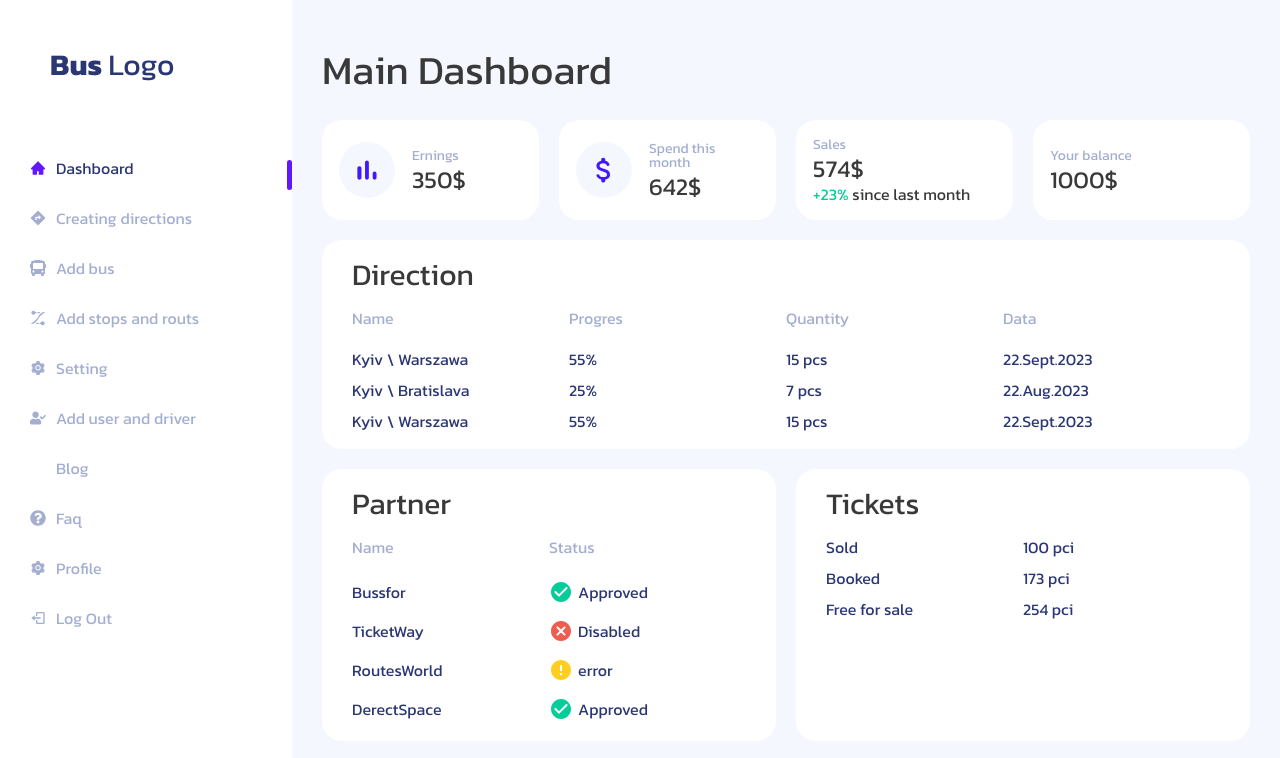
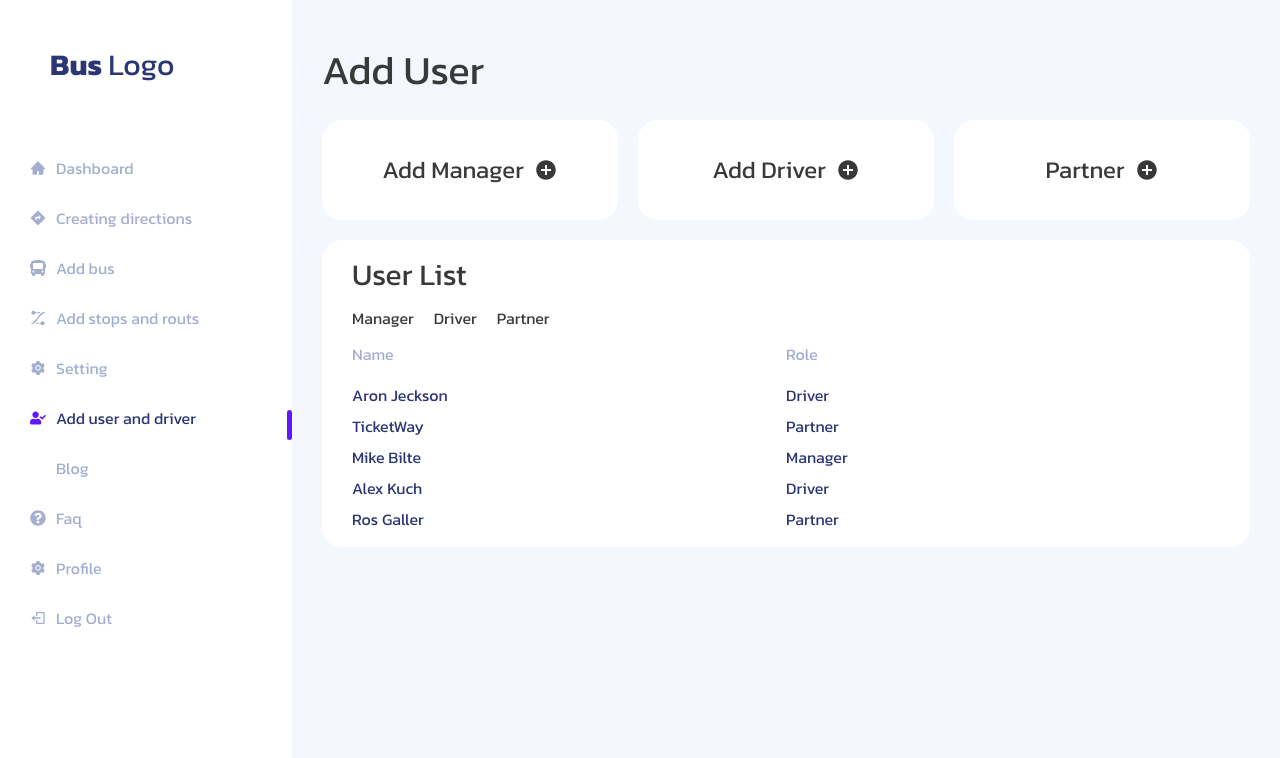
Before and after one commit to click-SK/by-ticket-bus, a React (Create React App) app: page /admin in a window 1280 px wide. Shown: the top 758 px of the page. Built offline with nearby package versions, Linux system fonts and the light colour scheme; some icons are missing.

Commit message:
admin add user

```diff
--- a/src/components/admin/AdminPanel.jsx
+++ b/src/components/admin/AdminPanel.jsx
@@ -19,11 +19,11 @@ import { Link } from 'react-router-dom';
 
 const AdminPanel = () => {
 
-    const [isDashboadr, setIsDashboadr] = useState(true)
+    const [isDashboadr, setIsDashboadr] = useState(false)
     const [isDirection, setIsDirection] = useState(false)
     const [isBlog, setIsBlog] = useState(false)
     const [isFaq, setIsFaq] = useState(false)
-    const [isAddUser, setIsAddUser] = useState(false)
+    const [isAddUser, setIsAddUser] = useState(true)
 
     const hendlerOpenDashboadr = () => {
         setIsDashboadr(true)
--- a/src/components/admin/addUser/AddUser.jsx
+++ b/src/components/admin/addUser/AddUser.jsx
@@ -3,9 +3,55 @@ import { IoMdAddCircle } from 'react-icons/io';
 
 const AddUser = () => {
 
-    const [isManager, setIsManager ] = useState(true)
+    const [isManager, setIsManager ] = useState(false)
     const [isDriver, setIsDriver ] = useState(false)
     const [isPartner, setIsPartner ] = useState(false)
+
+    // input manager
+
+    const [managerFirstName, setManagerFirstName] = useState('')
+    const [managerLustName, setManagerLastName] = useState('')
+    const [managerPassword, setManagerPassword] = useState('')
+    const [managerLogin, setManagerLogin] = useState('')
+
+    const hendlerOpenAddManager = () =>{
+        setIsManager(!isManager)
+        setIsDriver(false)
+        setIsPartner(false)
+    }
+
+    const userList = [
+        {
+            firstName : 'Aron',
+            lustName : 'Jeckson',
+            login: 'AJ',
+            role: 'Driver'
+        },
+        {
+            firstName : 'TicketWay',
+            lustName : '',
+            login: 'TicketWay',
+            role: 'Partner'
+        },
+        {
+            firstName : 'Mike',
+            lustName : 'Bilte',
+            login: 'MB',
+            role: 'Manager'
+        },
+        {
+            firstName : 'Alex',
+            lustName : 'Kuch',
+            login: 'AK',
+            role: 'Driver'
+        },
+        {
+            firstName : 'Ros',
+            lustName : 'Galler',
+            login: 'RG',
+            role: 'Partner'
+        },
+    ]
 
 
     return (
@@ -13,7 +59,9 @@ const AddUser = () => {
             <h2>Add User</h2>
             <div className='add_user_button-wrap'>
                 <div className='ernings_wraper add-use_wrap'>
-                    <div className='ernings_wraper-item admin_panel_items add_user_button active_btn_user'>
+                    <div
+                    onClick={hendlerOpenAddManager}
+                    className={`ernings_wraper-item admin_panel_items add_user_button ${isManager ? 'active_btn_user' : ''}`}>
                         <p className='curent_sum add_user-item'>Add Manager <IoMdAddCircle/></p>
                     </div>
                     <div className='ernings_wraper-item admin_panel_items add_user_button'>
@@ -42,7 +90,7 @@ const AddUser = () => {
                         <label htmlFor="password">Pasword</label>
                         <input id='password' type="password" />
                     </div>
-                    <button>Save</button>
+                    <button className='btn-save add_user_button'>Save</button>
                 </div>
             }
             <div className='admin_panel_items partner_wrap_content'>
@@ -59,12 +107,16 @@ const AddUser = () => {
 
                     </div>
                     <div className='table_body'>
-                        <div className='table_info_item'>
-                            <p className='colum row colum_name table_partner-item'>A. Jeckson</p>
-                            <p className='colum row colum_progres table_partner-item'> Driver</p>
+                    {userList.map((item, idx) => (
+                        <div key={idx} className='table_info_item'>
+                            <p className='colum row colum_name table_partner-item'>{item.firstName} {item.lustName}</p>
+                            <p className='colum row colum_progres table_partner-item'> {item.role}</p>
+                        </div>
 
-                        </div>
-                        <div className='table_info_item'>
+                    ))
+
+                    }
+                        {/* <div className='table_info_item'>
                             <p className='colum row colum_name table_partner-item'>TicketWay</p>
                             <p className='colum row colum_progres table_partner-item'>Partner</p>
 
@@ -76,7 +128,7 @@ const AddUser = () => {
                         <div className='table_info_item'>
                             <p className='colum row colum_name table_partner-item'>M. Wix</p>
                             <p className='colum row colum_progres table_partner-item'> Driver</p>
-                        </div>
+                        </div> */}
                     </div>
                 </div>
             </div>
--- a/src/style/admin.scss
+++ b/src/style/admin.scss
@@ -480,6 +480,16 @@
     }
 }
 
+.btn-save{
+    background: var(--color-admin-prime);
+    font-size: 18px;
+    padding: 5px 10px;
+    width: 100%;
+    max-width: 150px;
+    height: 50px;
+    border-radius: 17px;
+}
+
 .add_user-content{
     display: flex;
     flex-direction: column;
@@ -498,6 +508,7 @@
     input{
         height: 50px;
         border-radius: 15px;
+        padding: 5px 10px;
     }
 }
 
```
